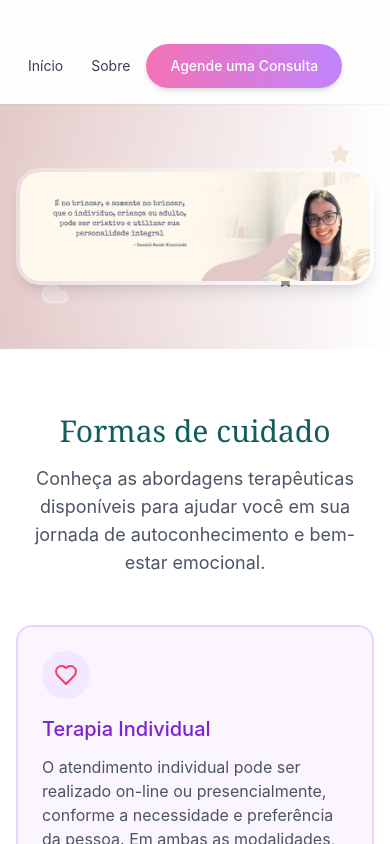
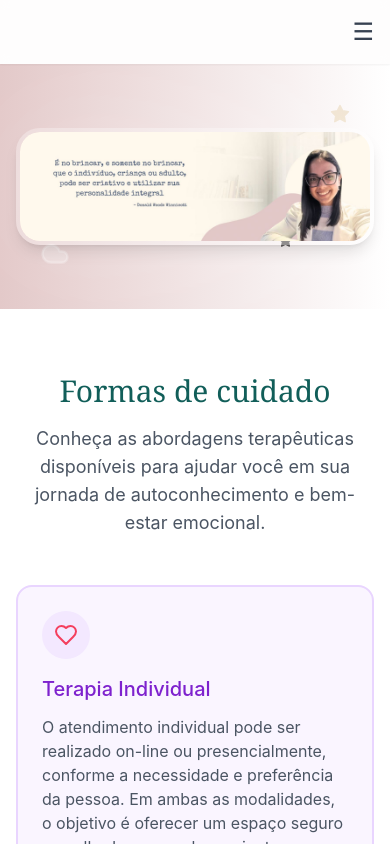
Before and after one commit to DavidJovino/julianamiliatti-website, a React (Vite) app: page / in a window 390 px wide. Shown: the top 844 px of the page. Built offline with nearby package versions, Linux system fonts and the light colour scheme; a web font is replaced by a local one.

Commit message:
Ajuste botão

```diff
--- a/src/components/layout/Header.jsx
+++ b/src/components/layout/Header.jsx
@@ -1,53 +1,86 @@
-import React from 'react';
+import React, { useState } from 'react';
 import { Link } from 'react-router-dom';
 
 const Header = () => {
   const phone = import.meta.env.VITE_WHATSAPP_PHONE;
   const crp = import.meta.env.VITE_CRP;
+  const [open, setOpen] = useState(false);
+
   return (
     <header className="py-4 bg-white/80 backdrop-blur-sm sticky top-0 z-50 shadow-sm">
       <div className="container mx-auto px-4">
-        <div className="flex flex-wrap items-center justify-between">
-          <div className="flex items-center">
-            <Link to="/" className="text-xl md:text-2xl font-serif font-medium gradient-text flex items-center">
-              <span className="relative">
-                Psicóloga - CRP {crp}
-                <span className="absolute -top-1 -right-2 text-accent text-xs">✦</span>
-              </span>
-            </Link>
+        <div className="flex items-center">
+
+          {/* Logo */}
+          <Link
+            to="/"
+            className="text-xl md:text-2xl font-serif font-medium gradient-text flex items-center"
+          >
+            <span className="relative">
+              Psicóloga – CRP {crp}
+              <span className="absolute -top-1 -right-2 text-accent text-xs">✦</span>
+            </span>
+          </Link>
+
+          {/* Espaçador para empurrar o botão */}
+          <div className="ml-auto md:hidden">
+            <button
+              className="text-gray-700 text-2xl focus:outline-none"
+              onClick={() => setOpen(!open)}
+              aria-label="Abrir menu"
+            >
+              ☰
+            </button>
           </div>
 
-          {/*<div className="hidden md:block">
-            <a href="tel:+5500000000000" className="text-primary hover:text-secondary transition-colors">
-              (00) 00000-0000
-            </a>
-          </div>*/}
-
-          <nav className="flex items-center space-x-1 md:space-x-2">
+          {/* Menu desktop */}
+          <nav className="hidden md:flex items-center space-x-2 ml-auto">
             <NavLink to="/">Início</NavLink>
             <NavLink to="/sobre">Sobre</NavLink>
-            {/*<NavLink to="/tratamentos">Tratamentos</NavLink>*/}
-            {/*<NavLink to="/artigos">Artigos</NavLink>*/}
+
             <a
               href={`https://wa.me/${phone}`}
               target="_blank"
               rel="noopener noreferrer"
-              className="btn-primary ml-2 px-4 py-2 bg-gradient-to-r from-primary to-secondary text-white rounded-full text-sm font-medium hover:shadow-md transition-all transform hover:-translate-y-1 " //Quando tiver cheio adicionar hidden md:block para desaparecer
+              className="btn-primary ml-2 px-4 py-2 bg-gradient-to-r from-primary to-secondary text-white rounded-full text-sm font-medium hover:shadow-md transition-all"
             >
               Agende uma Consulta
             </a>
           </nav>
+        </div>
+
+        {/* Menu mobile animado */}
+        <div
+          className={`
+            md:hidden overflow-hidden transition-all duration-300 ease-out
+            ${open ? 'max-h-96 opacity-100 mt-4' : 'max-h-0 opacity-0'}
+          `}
+        >
+          <div className="flex flex-col space-y-2 bg-white rounded-xl shadow-md p-4 transform transition-transform duration-300 items-center">
+            <NavLink to="/" onClick={() => setOpen(false)}>Início</NavLink>
+            <NavLink to="/sobre" onClick={() => setOpen(false)}>Sobre</NavLink>
+
+            <a
+              href={`https://wa.me/${phone}`}
+              target="_blank"
+              rel="noopener noreferrer"
+              className="btn-primary mt-2 px-4 py-2 text-center bg-gradient-to-r from-primary to-secondary text-white rounded-full text-sm font-medium"
+            >
+              Agende uma Consulta
+            </a>
+          </div>
         </div>
       </div>
     </header>
   );
 };
 
-const NavLink = ({ to, children }) => {
+const NavLink = ({ to, children, onClick }) => {
   return (
     <Link
       to={to}
-      className="px-3 py-2 text-gray-700 hover:text-primary transition-colors rounded-full hover:bg-primary-light/20 text-sm md:text-base"
+      onClick={onClick}
+      className="px-3 py-2 text-gray-700 hover:text-primary transition-colors rounded-full hover:bg-primary-light/20 text-sm"
     >
       {children}
     </Link>
```
